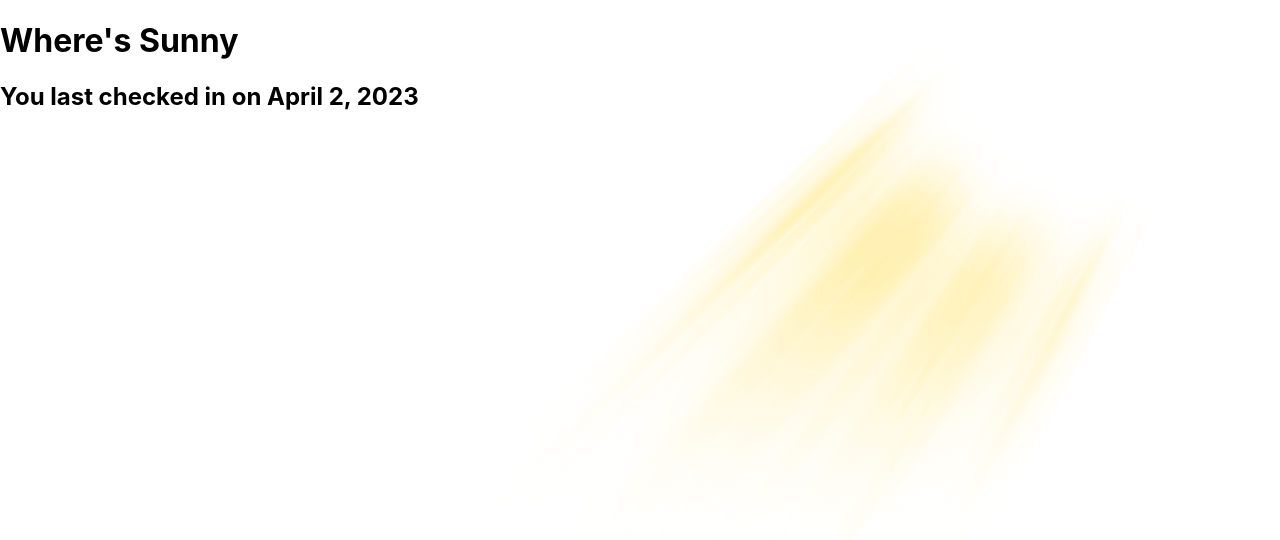
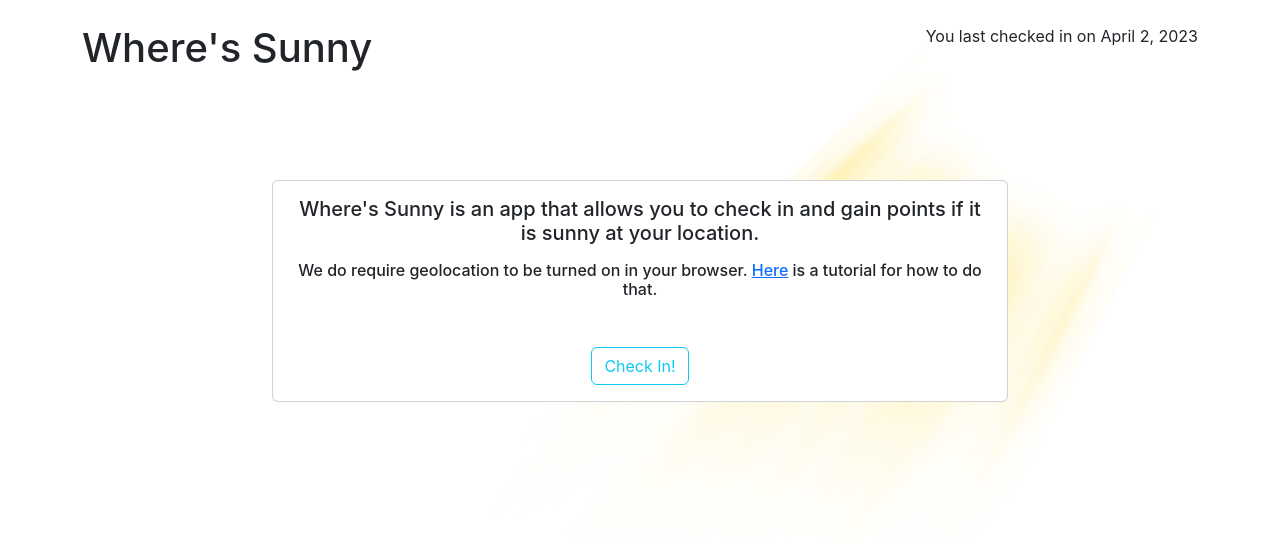
Before and after one commit to espressoGoddess/wheres_sunny, a React (Create React App) app: page / in a window 1280 px wide. Shown: the top 540 px of the page. Built offline with nearby package versions, Linux system fonts and the light colour scheme.

Commit message:
Set up basic Home component

```diff
--- a/src/Components/App/App.js
+++ b/src/Components/App/App.js
@@ -1,13 +1,20 @@
 import Home from '../Home/Home';
 import Success from '../Success/Success';
+import Container from 'react-bootstrap/Container';
+import Col from 'react-bootstrap/Col';
+import { Button } from 'react-bootstrap';
+import Row from 'react-bootstrap/Row';
 import './App.css';
 
 function App() {
   return (
     <main className="App">
       <header className="App-header">
-        <h1>Where's Sunny</h1>
-        <h2>You last checked in on April 2, 2023</h2>
+        <Container className='d-flex justify-content-between mt-4'>
+          <h1>Where's Sunny</h1>
+          <p>You last checked in on April 2, 2023</p>
+
+        </Container>
       </header>
       <Home />
     </main>
--- a/src/Components/Home/Home.js
+++ b/src/Components/Home/Home.js
@@ -1,9 +1,26 @@
 import './Home.css';
+import { Button, Card, Col, Row, Container } from 'react-bootstrap';
 
 export default function Home() {
 
     return (
-        <section className='Home'>
-        </section>
+        <Container className='Home'>
+            <Row>
+                <Col md={{span: 8, offset: 2}}>
+                <Card>
+                    <Card.Body>
+                        <Card.Title>
+                            Where's Sunny is an app that allows you to check in and gain points if it is sunny at your location.
+                        </Card.Title>
+                        <Card.Subtitle className='mt-3'>
+                            We do require geolocation to be turned on in your browser. <a href='https://www.wikihow.com/Enable-Location-Services-on-Google-Chrome'>Here</a> is a tutorial for how to do that.
+                        </Card.Subtitle>
+                        <Button className='mt-5' variant="outline-info">Check In!</Button>
+                    </Card.Body>
+                </Card>
+                </Col>
+            </Row>
+
+        </Container>
     );
 }
--- a/src/index.js
+++ b/src/index.js
@@ -1,5 +1,6 @@
 import React from 'react';
 import ReactDOM from 'react-dom/client';
+import 'bootstrap/dist/css/bootstrap.min.css';
 import './index.css';
 import App from './Components/App/App';
 import reportWebVitals from './reportWebVitals';
```
